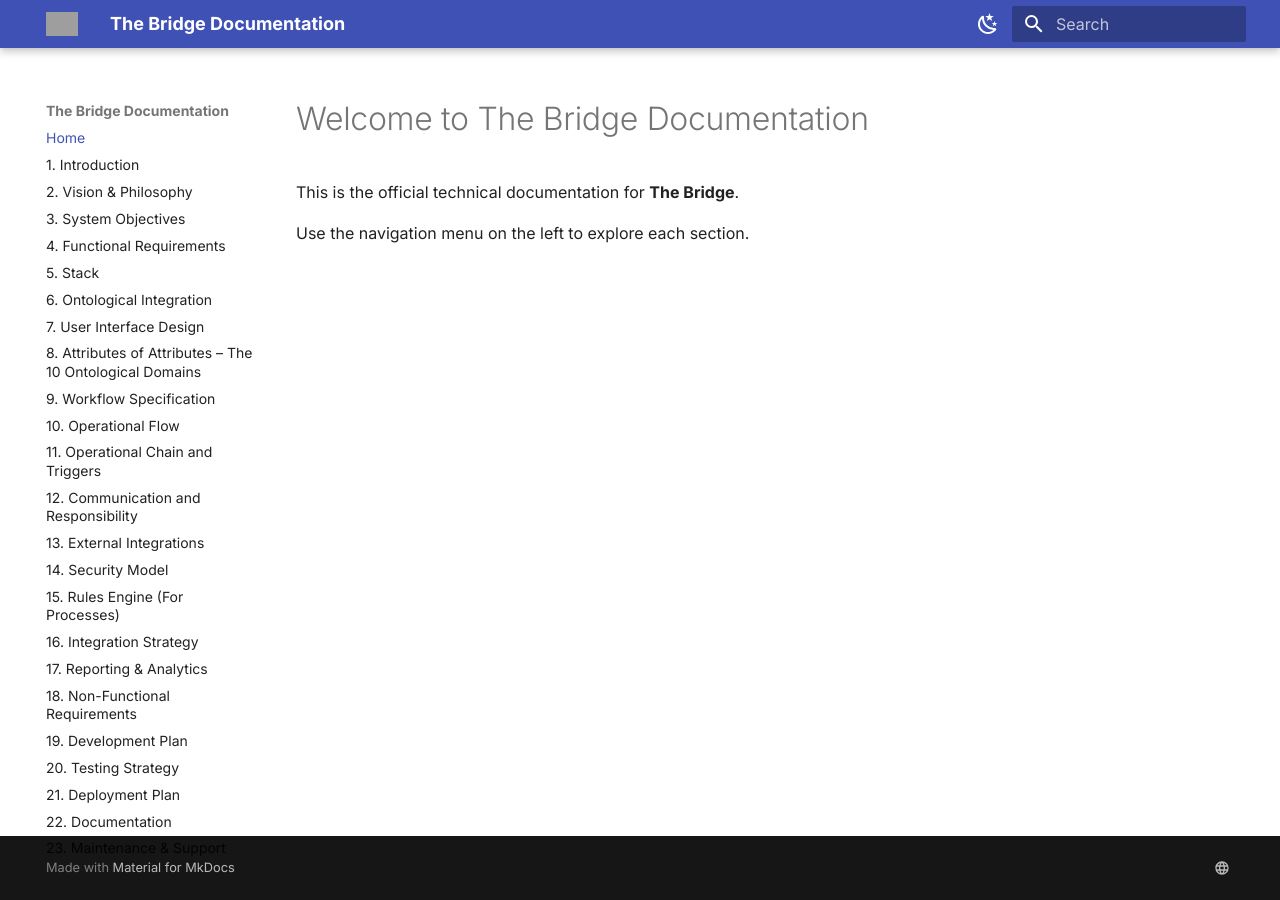
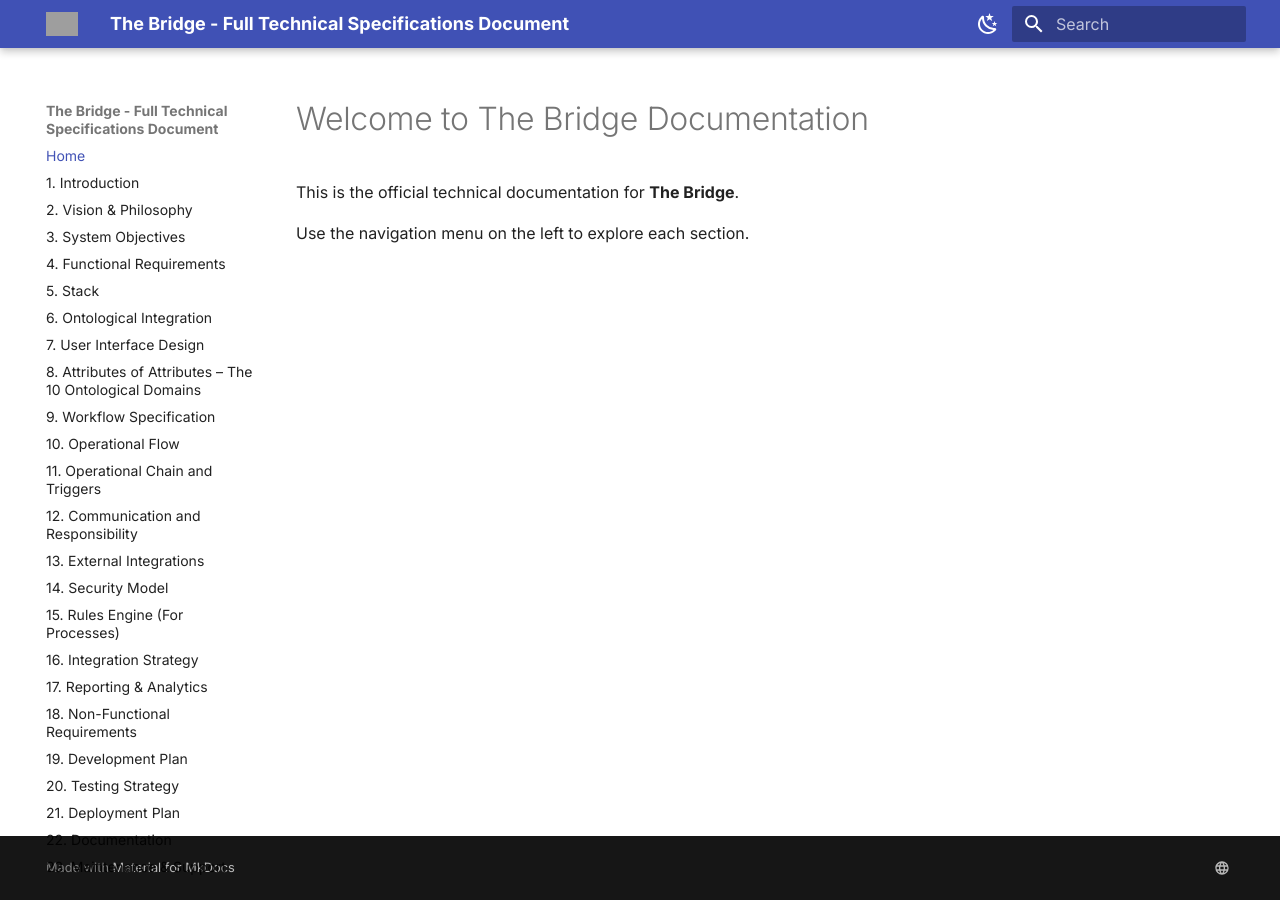
Before and after one commit to caufero/thebridge-docs, an MkDocs documentation site: the page built from docs/index.md, in a window 1280 px wide. Built offline with MkDocs 1.6.1 and Material for MkDocs 9.7.7, drawn with Linux system fonts in a browser that asks for light colours; grey boxes are pictures that could not be loaded.

Commit message:
Update mkdocs.yml

```diff
--- a/mkdocs.yml
+++ b/mkdocs.yml
@@ -1,4 +1,4 @@
-site_name: The Bridge Documentation
+site_name: The Bridge - Full Technical Specifications Document
 
 theme:
   name: material
@@ -36,6 +36,7 @@ extra:
   social:
     - icon: material/web
       link: https://caufero.com
+  site_description: Official technical documentation for The Bridge software.
 
 nav:
   - Home: index.md
```
